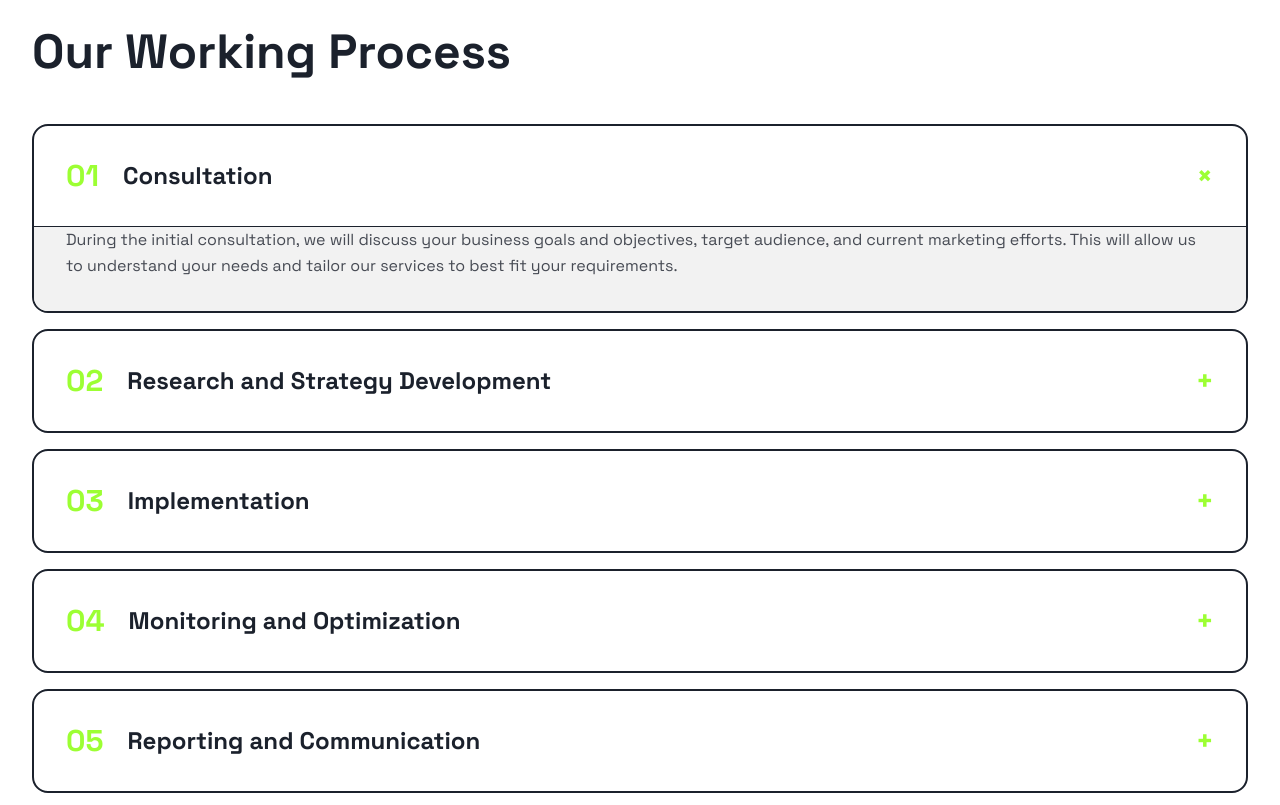
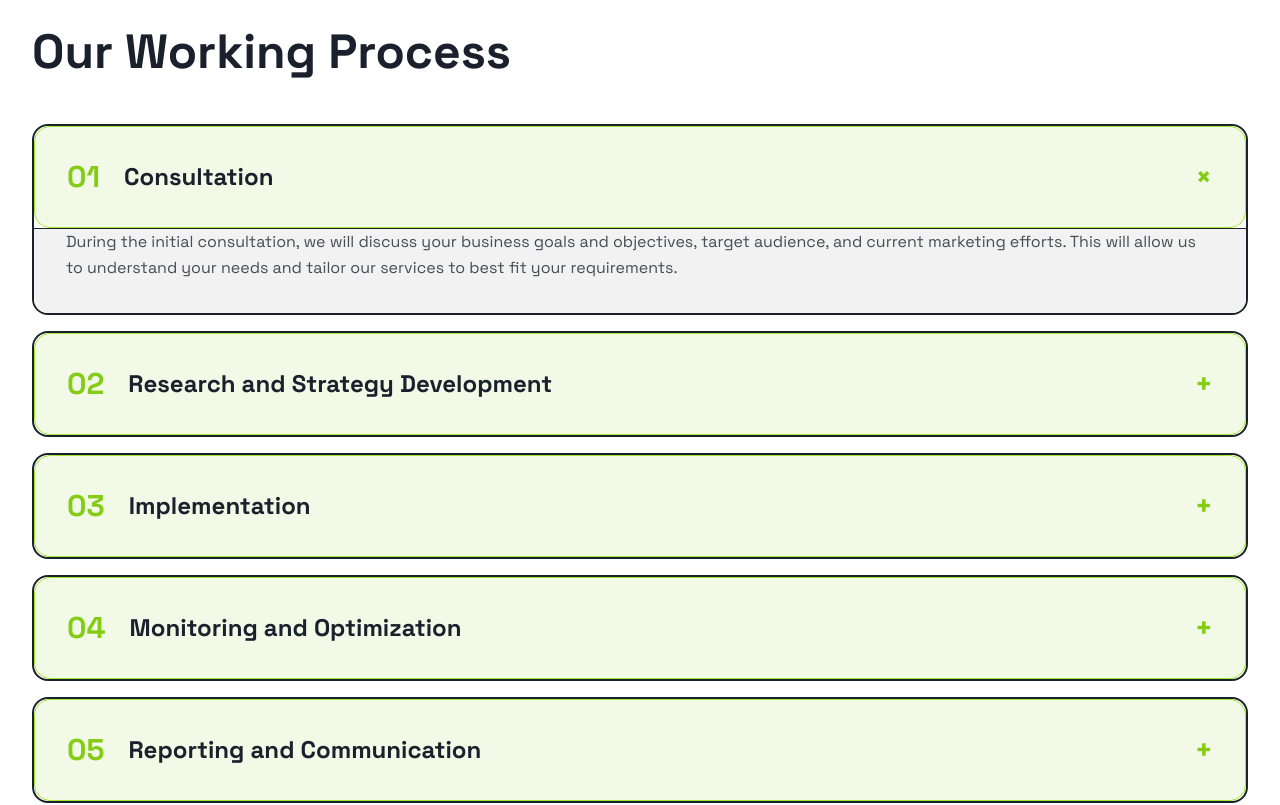
Before and after one commit to spoilers21/positivus-website-build, a React (Vite) app: page / in a window 1280 px wide. Shown: the part 3600-4405 px from the top of the page. Built offline with nearby package versions, Linux system fonts and the light colour scheme.

Commit message:
Update ProcessSection button styling with lime colors and border
cgen-cf36dbc43e7340daa0c63006eaeac474

```diff
--- a/client/components/ProcessSection.tsx
+++ b/client/components/ProcessSection.tsx
@@ -59,10 +59,10 @@ export default function ProcessSection() {
                 onClick={() =>
                   setExpandedStep(expandedStep === index ? null : index)
                 }
-                className="w-full p-6 md:p-8 flex items-center justify-between hover:bg-secondary transition-colors"
+                className="w-full p-6 md:p-8 flex items-center justify-between bg-lime-500/10 hover:bg-lime-500/20 border border-lime-400 rounded-2xl transition-all duration-300 ease-in-out"
               >
                 <div className="flex items-center gap-6 text-left">
-                  <span className="text-3xl font-bold text-primary min-w-fit">
+                  <span className="text-3xl font-bold text-lime-500 min-w-fit">
                     {step.number}
                   </span>
                   <h3 className="text-xl md:text-2xl font-bold text-foreground">
@@ -70,7 +70,7 @@ export default function ProcessSection() {
                   </h3>
                 </div>
                 <span
-                  className={`text-3xl font-bold text-primary transition-transform ${
+                  className={`text-3xl font-bold text-lime-500 transition-transform duration-300 ${
                     expandedStep === index ? "rotate-45" : ""
                   }`}
                 >
```
